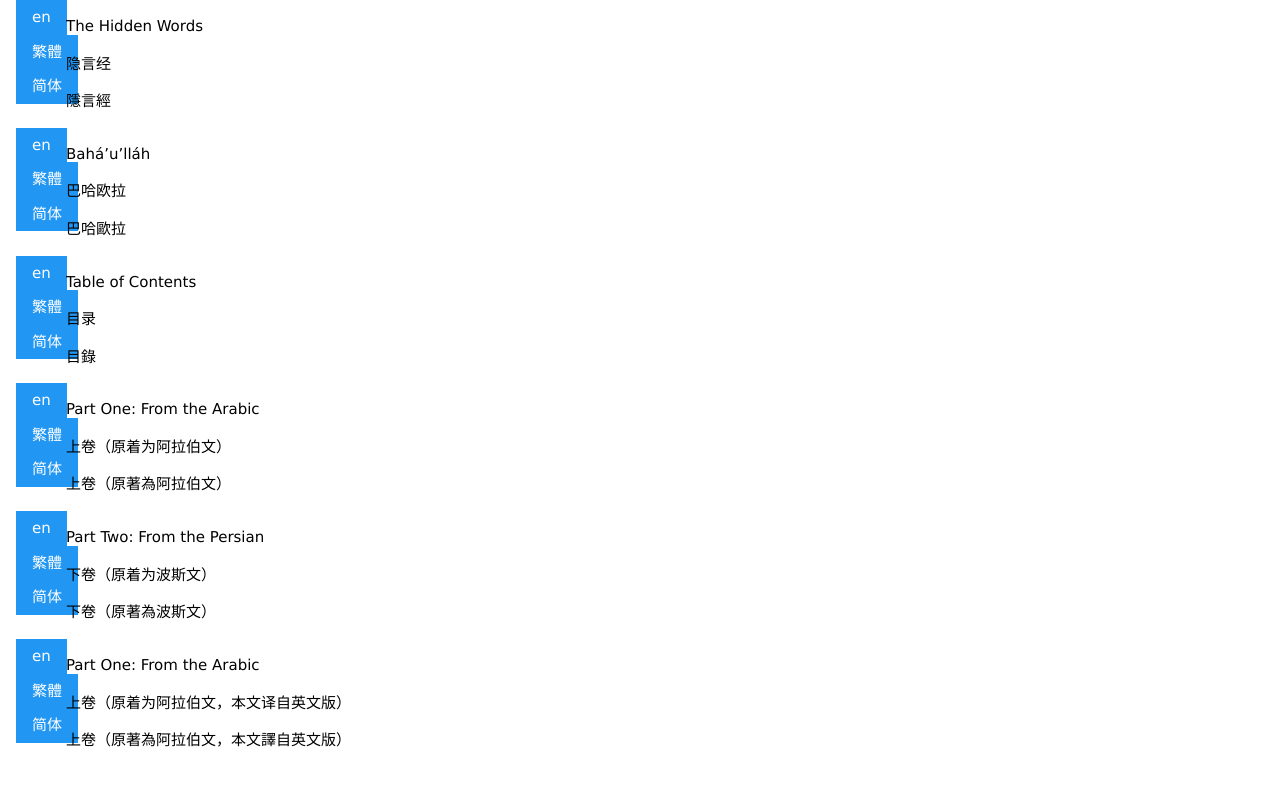
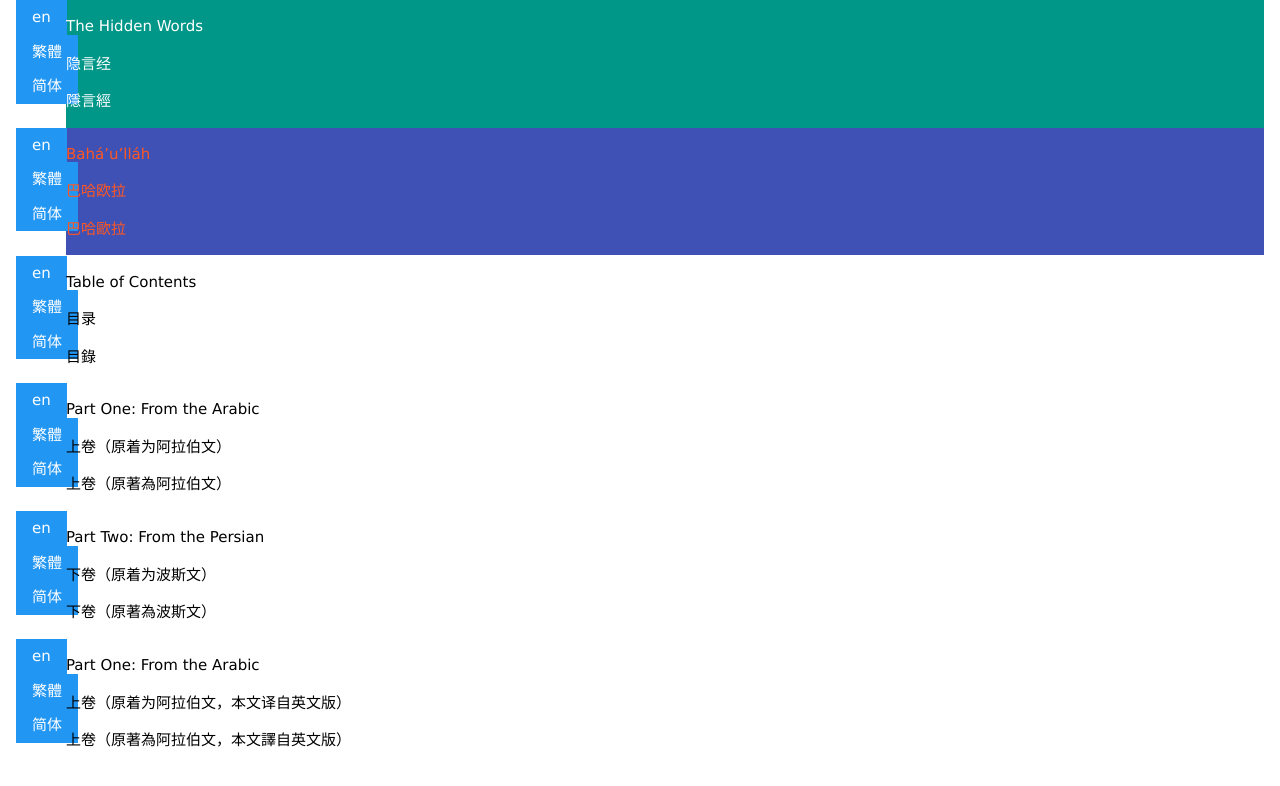
Before and after one commit to finanalyst/ManyTexts, a plain HTML site: page index.html in a window 1280 px wide. Drawn offline with Linux system fonts and the light colour scheme.

Commit message:
updating

```diff
--- a/index.html
+++ b/index.html
@@ -12,7 +12,7 @@
 	    <button class="w3-btn w3-blue w3-hover-khaki">繁體</button>
 	    <button class="w3-btn w3-blue w3-hover-khaki">简体</button>
 	</div>
-        <div class="w3-rest" >
+        <div class="w3-rest w3-teal" >
             <p class="en" >The Hidden Words </p>
             <p class="zh_tr">隐言经</p>
             <p class="zh_sm">隱言經</p>
@@ -25,7 +25,7 @@
 	    <button class="w3-btn w3-blue w3-hover-khaki">繁體</button>
 	    <button class="w3-btn w3-blue w3-hover-khaki">简体</button>
 	</div>
-        <div class="w3-rest Author_name" >
+        <div class="w3-rest w3-indigo w3-text-deep-orange" >
             <p class="en" >Bahá’u’lláh</p>
             <p class="zh_tr">巴哈欧拉</p>
             <p class="zh_sm">巴哈歐拉</p>
```
